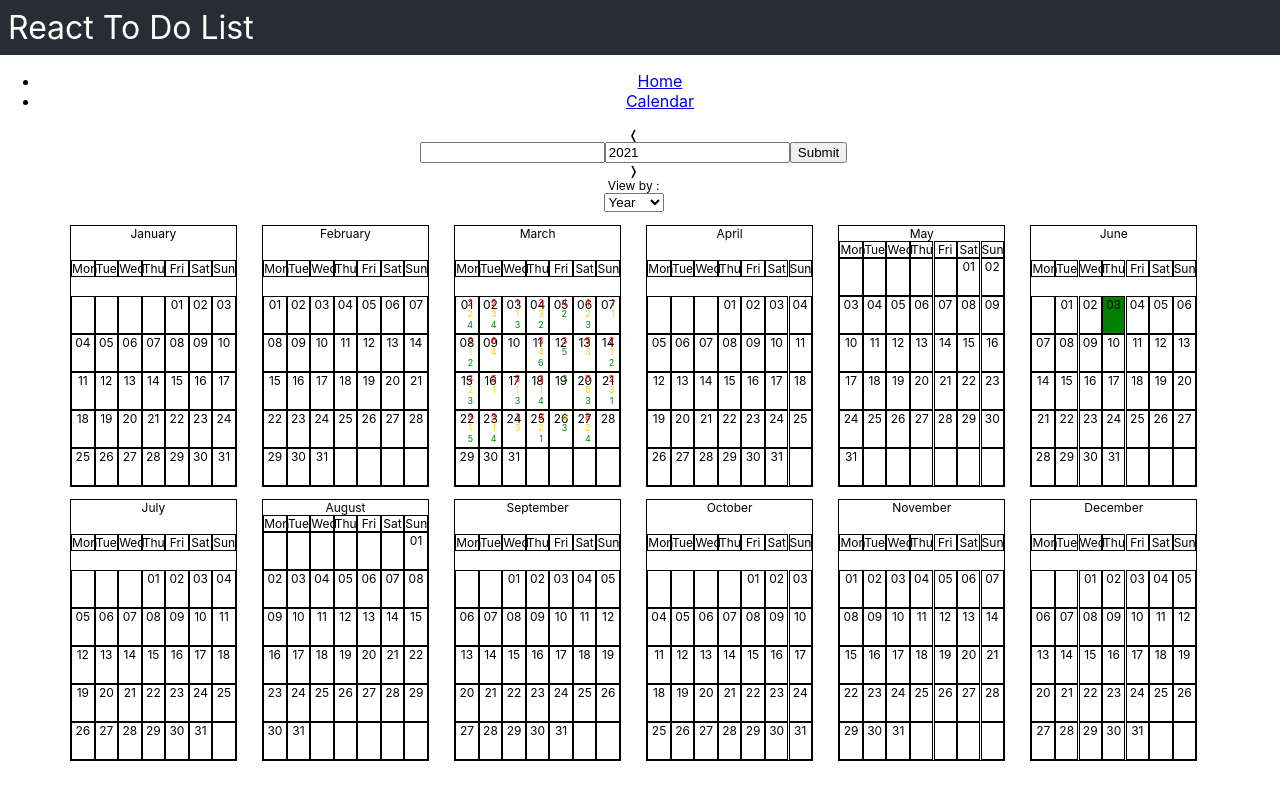
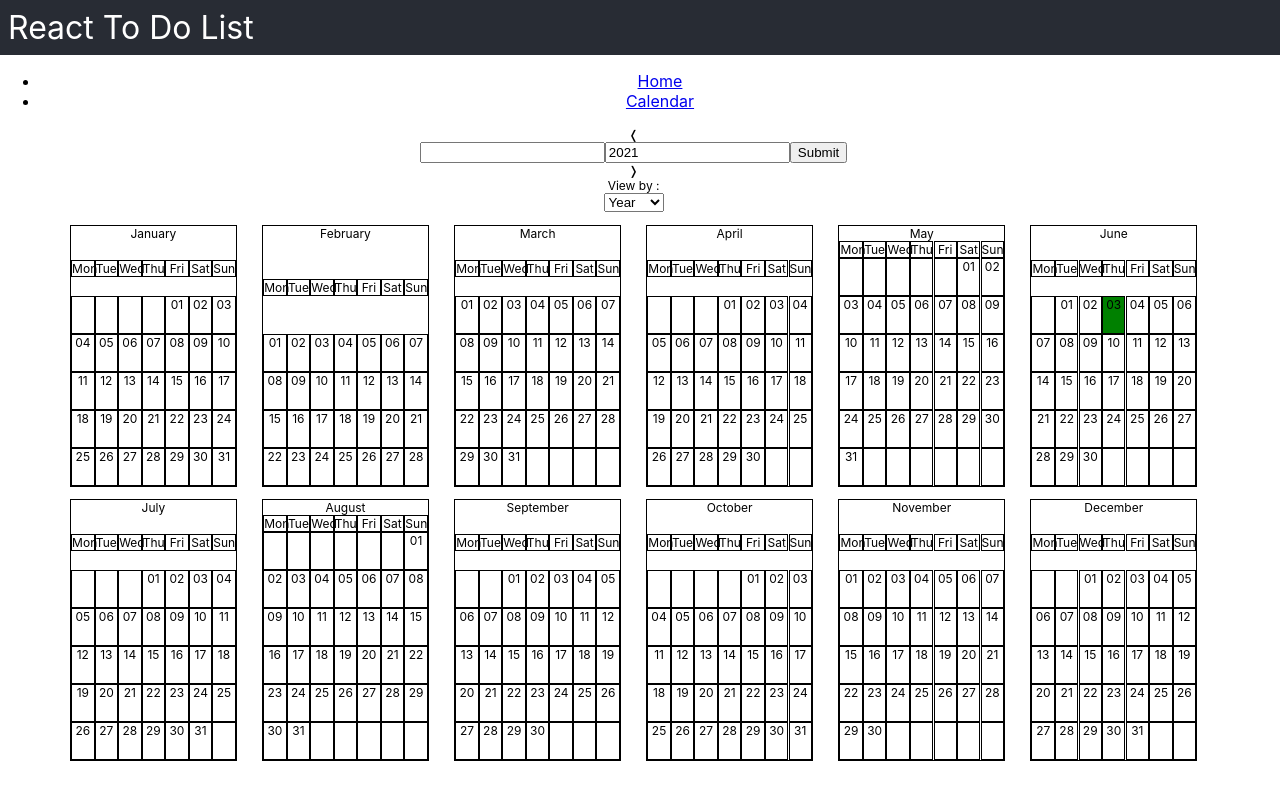
Before and after one commit to Skyrlon/react-todo-list, a React (Create React App) app: page /calendar in a window 1280 px wide. Built offline with nearby package versions, Linux system fonts and the light colour scheme.

Commit message:
yearly and monthly calendar have different todo tooltip

```diff
--- a/src/components/Calendar.jsx
+++ b/src/components/Calendar.jsx
@@ -52,6 +52,13 @@ const StyledCalendar = styled.div`
         border: 1px solid black;
         &.selected {
           background-color: green;
+        }
+        &-tooltip {
+          position: absolute;
+          top: 3em;
+          z-index: 1;
+          background-color: grey;
+          min-width: 7em;
         }
         &-todo {
           position: absolute;
@@ -109,6 +116,8 @@ const Calendar = ({ todos }) => {
 
   const [dateAsked, setDateAsked] = useState(year);
 
+  const [showTooltip, setShowTooltip] = useState(false);
+
   const monthsNames = [
     "January",
     "February",
@@ -158,11 +167,7 @@ const Calendar = ({ todos }) => {
     }
 
     for (let i = startingMonth; i < endingMonth; i++) {
-      let daysInMonth = new Date(
-        yearGoingToSubmit,
-        monthsNames.indexOf(monthGoingToSubmit) + 1,
-        0
-      ).getDate();
+      let daysInMonth = new Date(yearGoingToSubmit, i + 1, 0).getDate();
       let days = [];
       let date =
         calendarFormat === "year"
@@ -293,6 +298,11 @@ const Calendar = ({ todos }) => {
   const handleDayClick = (e, date) => {
     e.stopPropagation();
     setDateSelected(date);
+    if (dateSelected === date) {
+      setShowTooltip((prev) => !prev);
+    } else {
+      setShowTooltip(true);
+    }
   };
 
   const [calendar, setCalendar] = useState([]);
@@ -364,6 +374,11 @@ const Calendar = ({ todos }) => {
                     dateSelected === `${day.number} ${month.name} ${year}`
                       ? " selected"
                       : ""
+                  }${
+                    dateSelected === `${day.number} ${month.name} ${year}` &&
+                    showTooltip
+                      ? " showTooltip"
+                      : ""
                   }`}
                   key={day.number}
                   onClick={(e) =>
@@ -373,6 +388,20 @@ const Calendar = ({ todos }) => {
                   <div className="month_day-number">
                     {day.name ? day.number : ""}
                   </div>
+                  {calendarFormat === "year" &&
+                    showTooltip &&
+                    dateSelected === `${day.number} ${month.name} ${year}` && (
+                      <div className="month_day-tooltip">
+                        {todos.map(
+                          (todo) =>
+                            todo.deadline ===
+                              `${year}-${month.number}-${day.number}` && (
+                              <div key={todo.id}>{todo.title}</div>
+                            )
+                        )}
+                      </div>
+                    )}
+                  {calendarFormat === "month" && (
                     <div className="month_day-todo">
                       {["hight", "medium", "low"].map((priority) => (
                         <div
@@ -405,6 +434,7 @@ const Calendar = ({ todos }) => {
                         </div>
                       ))}
                     </div>
+                  )}
                 </div>
               ))}
             </div>
```
Lines whose indentation alone changed are shown as unchanged.
